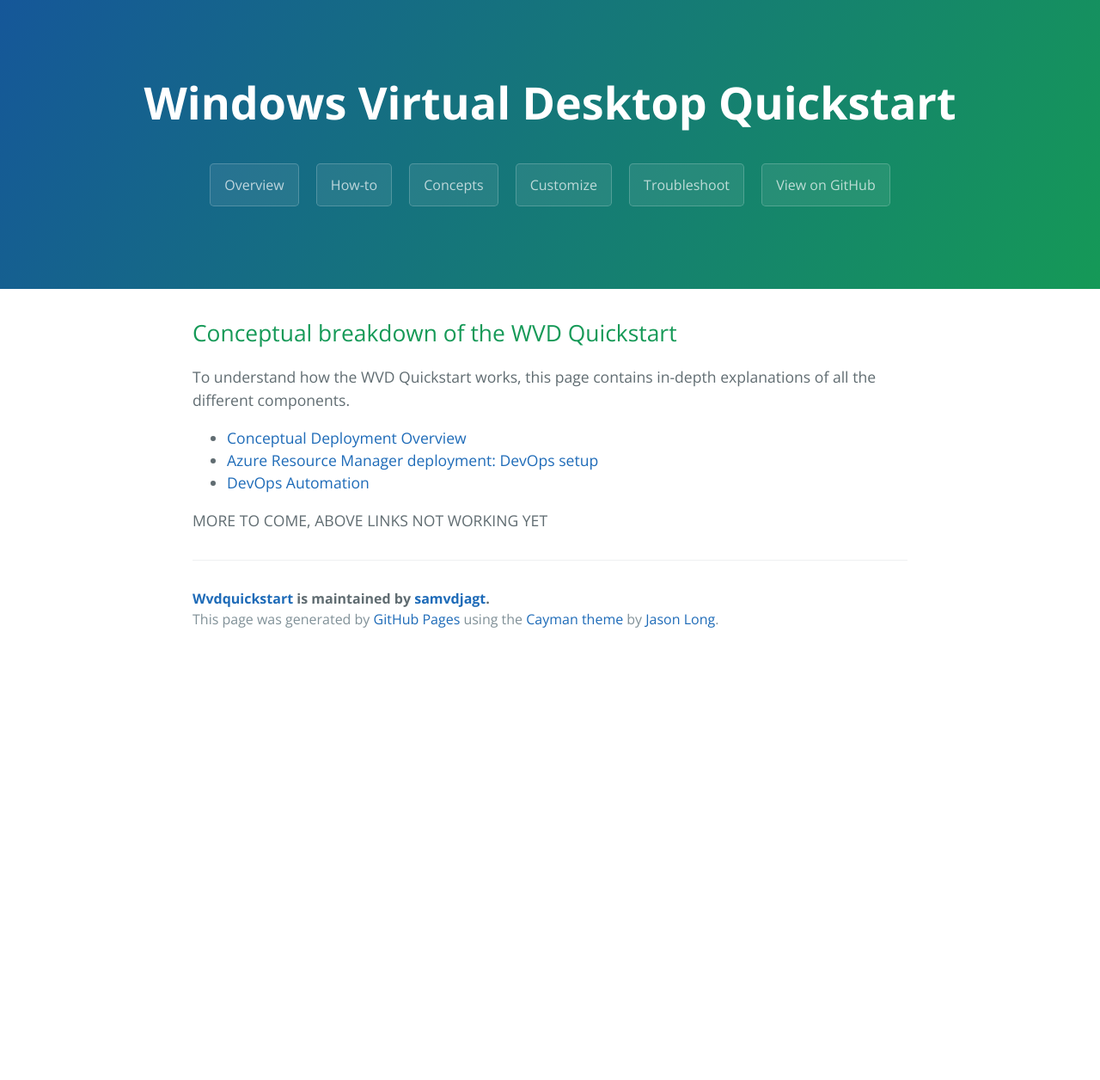
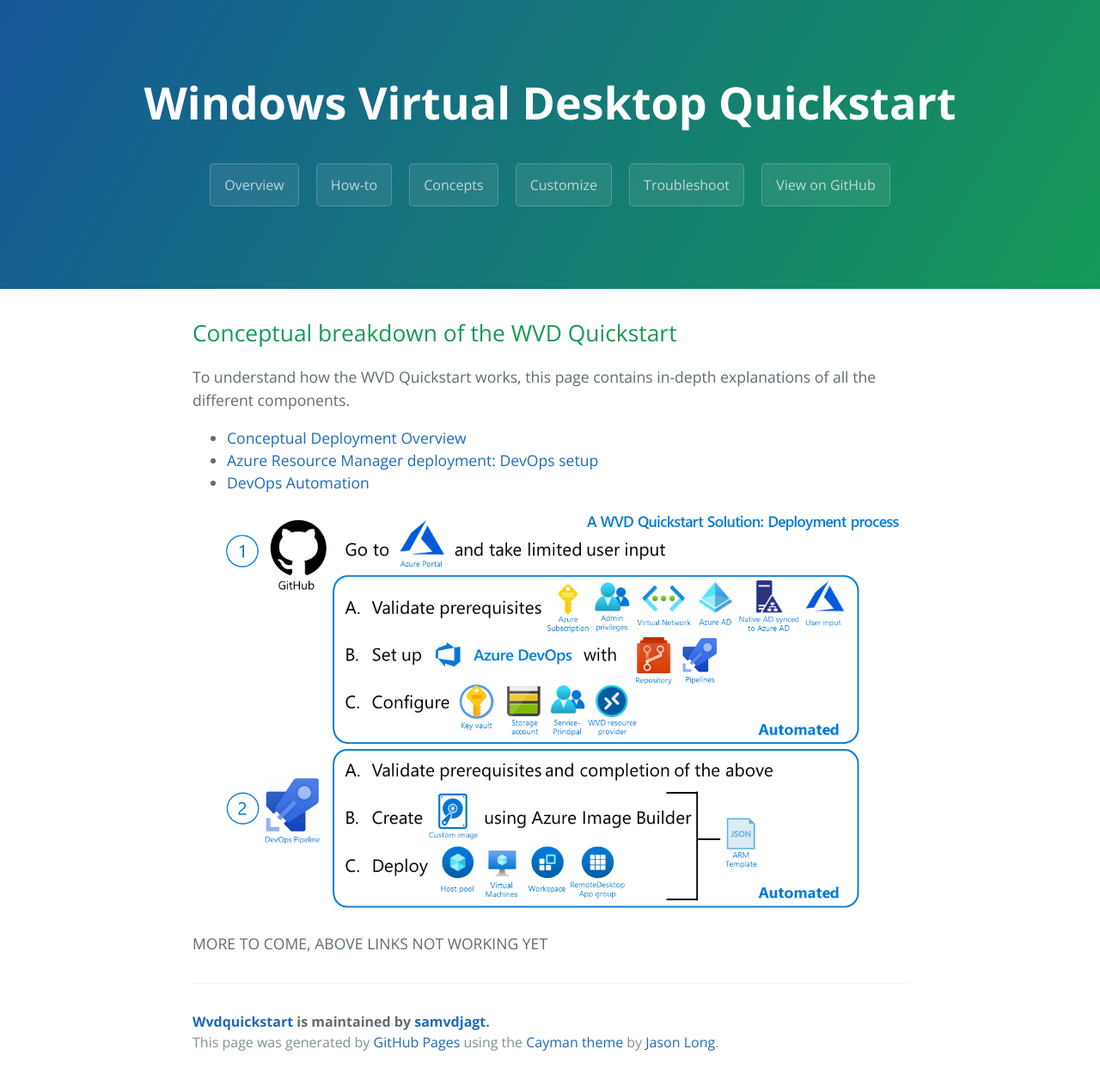
Before and after one commit to samvdjagt/wvdquickstart, a Jekyll site: the page built from concepts.md, in a window 1280 px wide. Shown: the whole page at 86% size. Built offline with Jekyll 4.4.1, drawn with Linux system fonts in a browser that asks for light colours; before the commit the page ends 900 px from its top, so only the background shows below that.

Commit message:
Update concepts.md

```diff
--- a/concepts.md
+++ b/concepts.md
@@ -11,4 +11,7 @@
 * <a href="armdeployment">Azure Resource Manager deployment: DevOps setup</a>
 * <a href="devops">DevOps Automation</a>
 
+![Deployment overview](images/diagram.png?raw=true)
+
+
 MORE TO COME, ABOVE LINKS NOT WORKING YET
```
